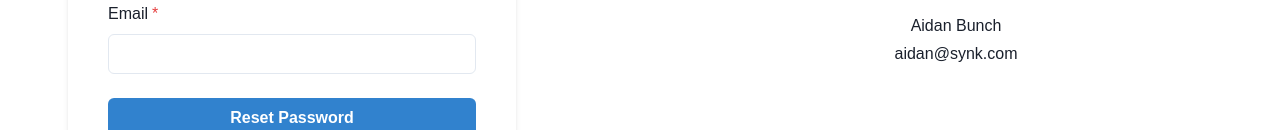
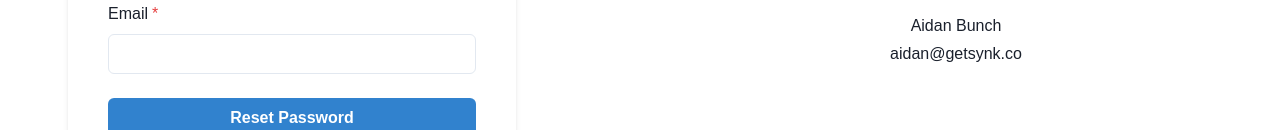
Before and after one commit to Kavorix/Corporate-Event-Planning-Platform, a Next.js app: page /auth/forgotpass in a window 1280 px wide. Shown: the part 318-448 px from the top of the page. Built offline with nearby package versions, Linux system fonts and the light colour scheme; no server answers.

Commit message:
testimonial avatar on auth

```diff
--- a/src/pages/auth/[type].tsx
+++ b/src/pages/auth/[type].tsx
@@ -50,15 +50,15 @@ function AuthPage() {
 							<VStack spacing="4">
 								<Avatar
 									size="lg"
-									src="https://avatars.githubusercontent.com/u/20296626?v=4"
-									name="Simon Holzmayer"
+									src="https://avatars.githubusercontent.com/u/44245721?v=4"
+									name="Aidan Bunch"
 								/>
 								<Stack textAlign="center" spacing="1">
 									<Text textStyle="md" fontWeight="medium" color="fg.muted">
 										Aidan Bunch
 									</Text>
 									<Text fontWeight="medium" textStyle="sm" color="fg.muted">
-										aidan@synk.com
+										aidan@getsynk.co
 									</Text>
 								</Stack>
 							</VStack>
```
